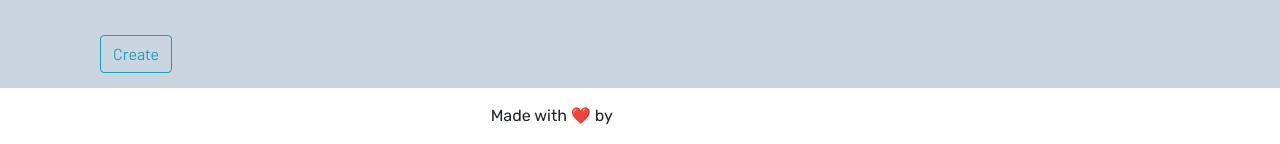
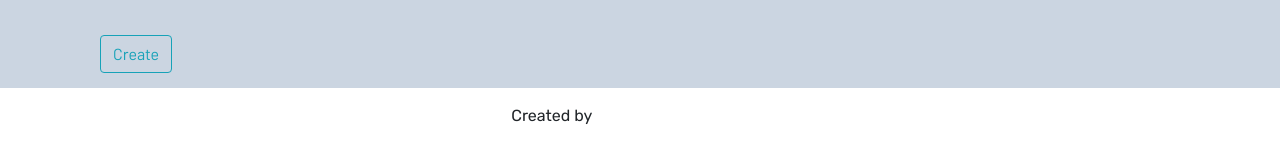
Before and after one commit to Chinabel/Online-Academy-Platform, a Django app: page /assignment/ in a window 1280 px wide. Shown: the part 783-927 px from the top of the page. Run offline with Django 4.2, Linux system fonts and the light colour scheme; the visitor is signed in with stand-in values (Sample User, id 1); data that the repository does not hold is empty; parts of the project's set-up code (start-up, migrations or seed data) failed here and were passed over; some libraries are stand-ins or nearby versions; some web fonts are replaced.

Commit message:
Update base.html

```diff
--- a/templates/base.html
+++ b/templates/base.html
@@ -51,7 +51,7 @@
                 {% if user.is_authenticated %}
                 <a class="dropdown-item" href="{% url 'notes' %}">Notes</a>
                 <a class="dropdown-item" href="{% url 'assignment' %}">Assignment</a>
-                <a class="dropdown-item" href="{% url 'tasks' %}">Tasks</a>
+                <a class="dropdown-item" href="{% url 'todo' %}">Todo</a>
 
                 <div class="dropdown-divider"></div>
                 {% endif %}
@@ -100,7 +100,7 @@
 
   <footer class="fixed-bottom text-center text-lg-start" style="">
     <div class="text-blue bg-white text-center p-3">
-      Made with ❤️ by
+      Created by
       <a class="text-white" href="https://github.com/Chinabel" target="_blank"><i>Chinabel</i></a>
       <a class="text-white" href="https://github.com/NonsoGodson" target="_blank"><i>NonsoGodson</i></a>
     </div>
```
